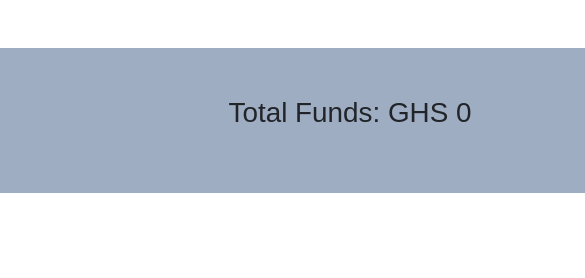
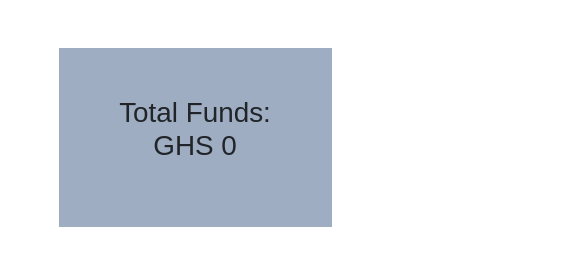
Before and after one commit to anonymdevl/Fundraiser, a plain HTML site: page index.html in a window 390 px wide. Shown: the top 278 px of the page, 585 px wide, since content can reach past the window. Drawn offline with nearby package versions, Linux system fonts and the light colour scheme.

Commit message:
Added extra styling for responsiveness

```diff
--- a/css/style.fundraiser.css
+++ b/css/style.fundraiser.css
@@ -23,14 +23,10 @@ main {
 
 .container {
   background: #9eadc2;
-  width: 700px;
-  margin-left: auto;
-  margin-right: auto;
+  width: 70%;
+  max-width: 1000px;
+  margin: 0 auto;
 }
-
-/* #totalfunds {
-
-} */
 
 ul {
   list-style-type: none;
@@ -45,7 +41,3 @@ li {
 ul li:nth-child(odd) {
   background-color: #f4f4f4;
 }
-
-.investor1 {
-  padding: 1rem;
-}
```
